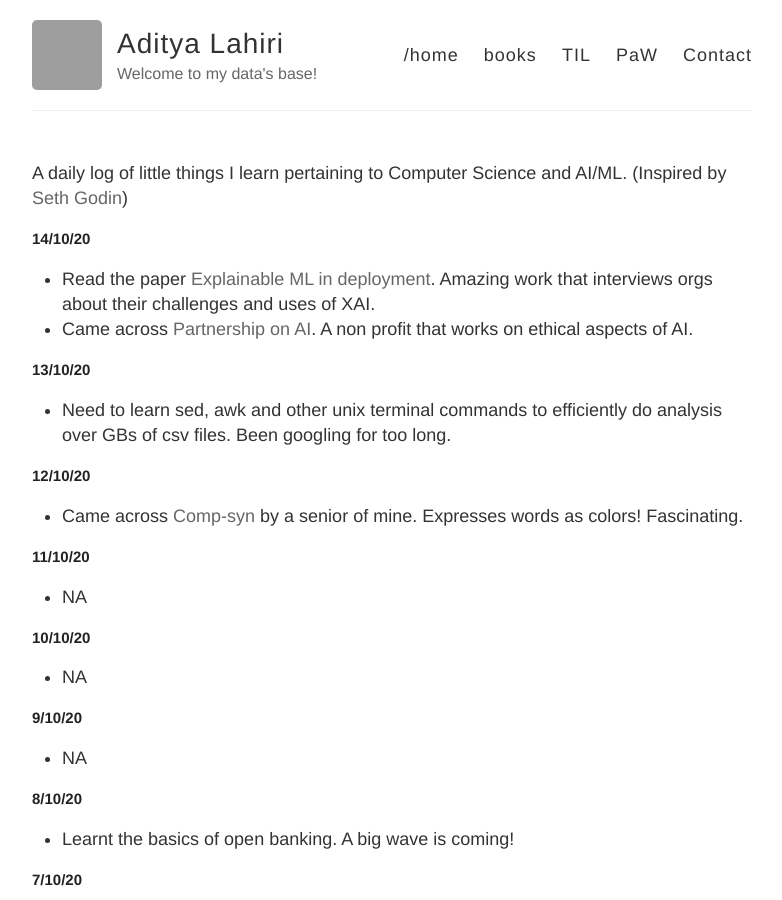
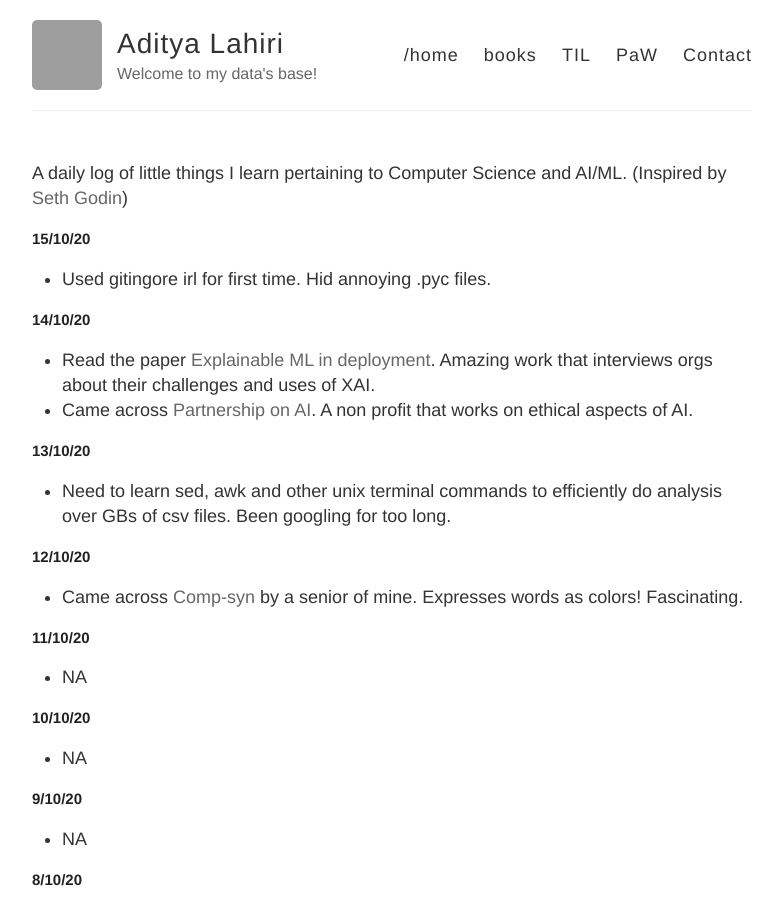
Before and after one commit to adityalahiri/adityalahiri.github.io, a Jekyll site: the page built from TIL.md, in a window 1280 px wide and 900 px high. Shown: the whole window, without its empty margins (248-1030 px from the left). Built offline with Jekyll 4.4.1, drawn with Linux system fonts in a browser that asks for light colours; our own code applies the rules of GitHub Pages for plain Markdown files; grey boxes are pictures that could not be loaded.

Commit message:
Update for 15/10

```diff
--- a/TIL.md
+++ b/TIL.md
@@ -1,5 +1,9 @@
 A daily log of little things I learn pertaining to Computer Science and AI/ML.
 (Inspired by [Seth Godin](https://seths.blog/))
+
+## 15/10/20
+
+* Used gitingore irl for first time. Hid annoying .pyc files.
 
 ## 14/10/20
 
```
